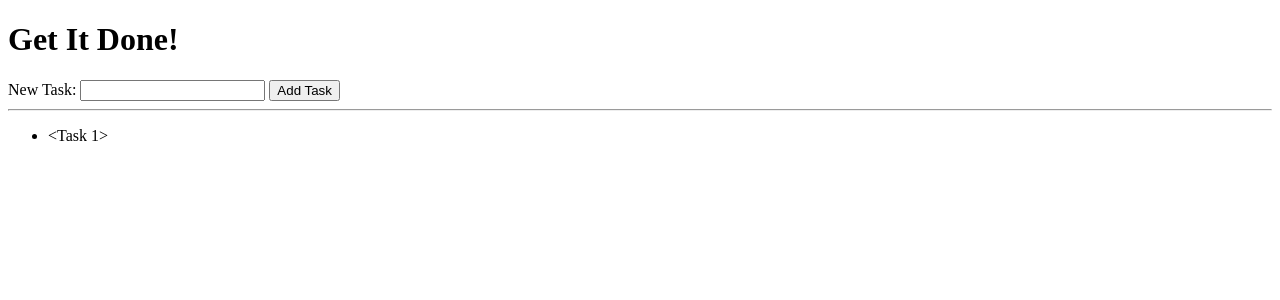
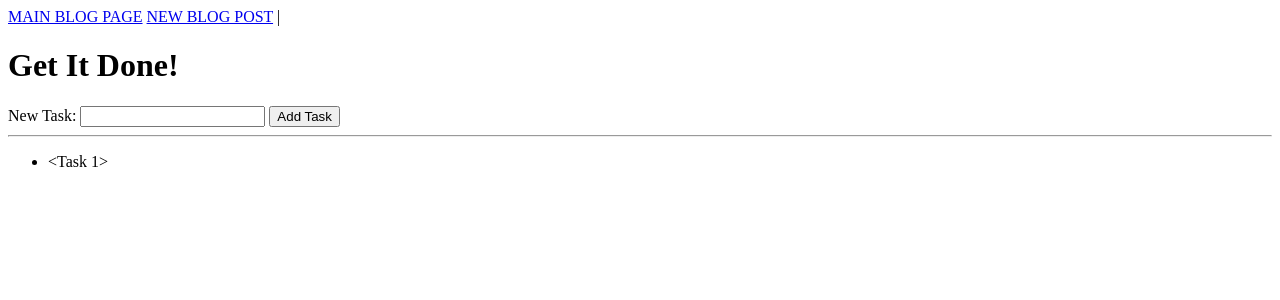
Before and after one commit to k-cast/blogz, a Flask app: template templates/todos.html in a window 1280 px wide. Shown: the top 300 px of the page. Run offline with Flask 2, Linux system fonts and the light colour scheme; tables that the repository leaves empty hold one stand-in row (values such as "Sample post"); the template is opened without the code that fills it: values that come from a table or form of the project are taken from there, most other values are stand-ins (such as "Sample title", 1, 10 or a date in 2020).

Commit message:
add nav links

```diff
--- a/templates/base.html
+++ b/templates/base.html
@@ -1,5 +1,9 @@
 <!doctype html>
 <html>
+    <nav>
+        <a href="/mainblog/">MAIN BLOG PAGE</a>
+        <a href="/newpost">NEW BLOG POST</a> |
+    </nav>
     <head>
         <title>{{title}}</title>
     </head>
```
